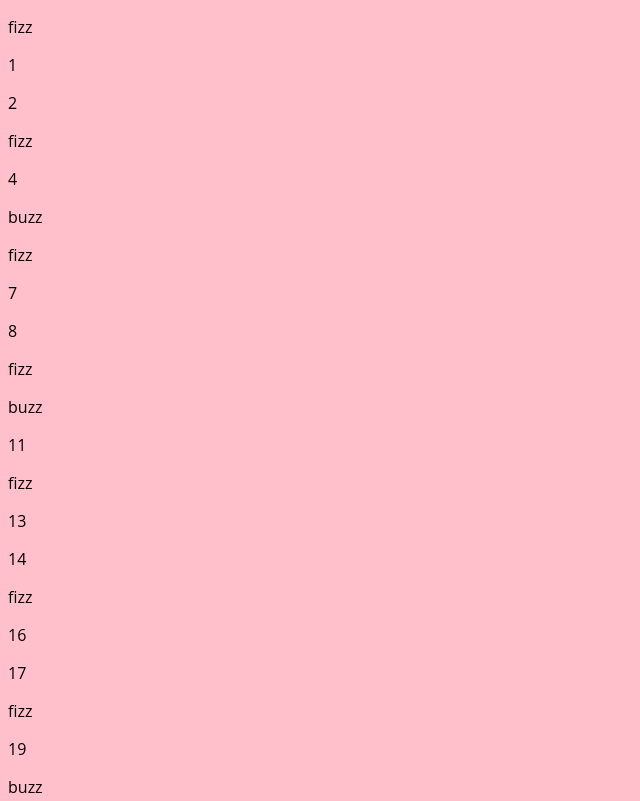
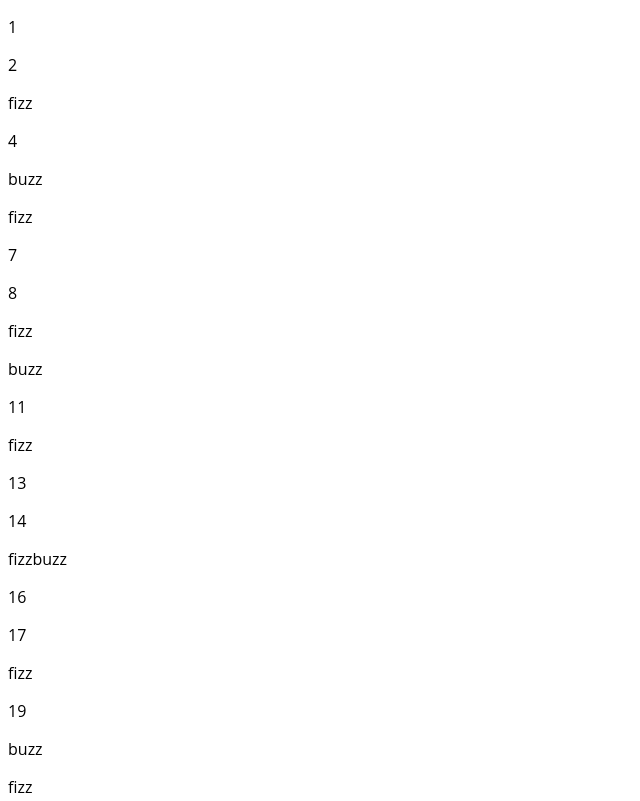
Before and after one commit to Karobka/FizzBuzz, a plain HTML site: page index.html in a window 1280 px wide. Shown: the top 801 px of the page, without its empty margins (0-640 px from the left). Drawn offline with nearby package versions, Linux system fonts and the light colour scheme.

Commit message:
finished

```diff
--- a/css/main.css
+++ b/css/main.css
@@ -1,8 +1,6 @@
 
 
-/*CUSTOM STYLES*/
 body {
-    background-color: pink;
     font-family: 'Open Sans', sans-serif;
 
 }
--- a/js/app.js
+++ b/js/app.js
@@ -1,15 +1,14 @@
 $(document).ready(function() {
-alert("it works");
-for (var i=0; i<=100; i++) {
-	if (i % 3 === 0) {
+for (var i=1; i<=100; i++) {
+	if (i % 3 === 0 && i % 5 === 0) {
+    	$("#puthere").append('<p>' + 'fizzbuzz' + '</p>');
+      console.log('fizzbuzz');
+  	}else if (i % 3 === 0) {
 		$("#puthere").append('<p>' + 'fizz' + '</p>');
 	  console.log("fizz");
 	}else if (i % 5 === 0) {
 		$("#puthere").append('<p>' + 'buzz' + '</p>');
       console.log("buzz");
-    }else if (i % 3 && i % 5 === 0) {
-    	$("#puthere").append('<p>' + 'fizzbuzz' + '</p>');
-      console.log('fizzbuzz');
     }else {
     	$("#puthere").append('<p>' + i + '</p>');
       console.log(i);
```
